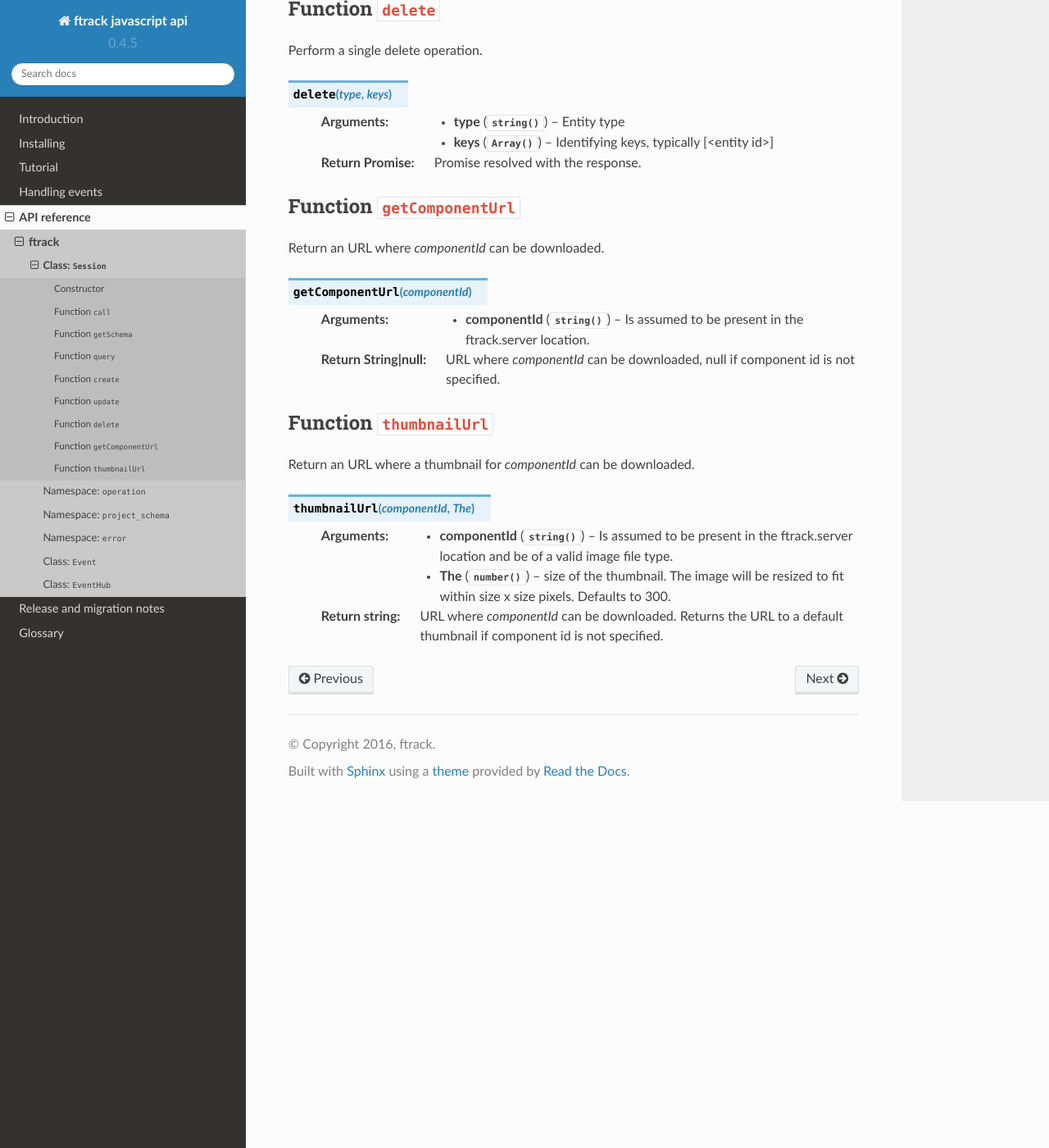
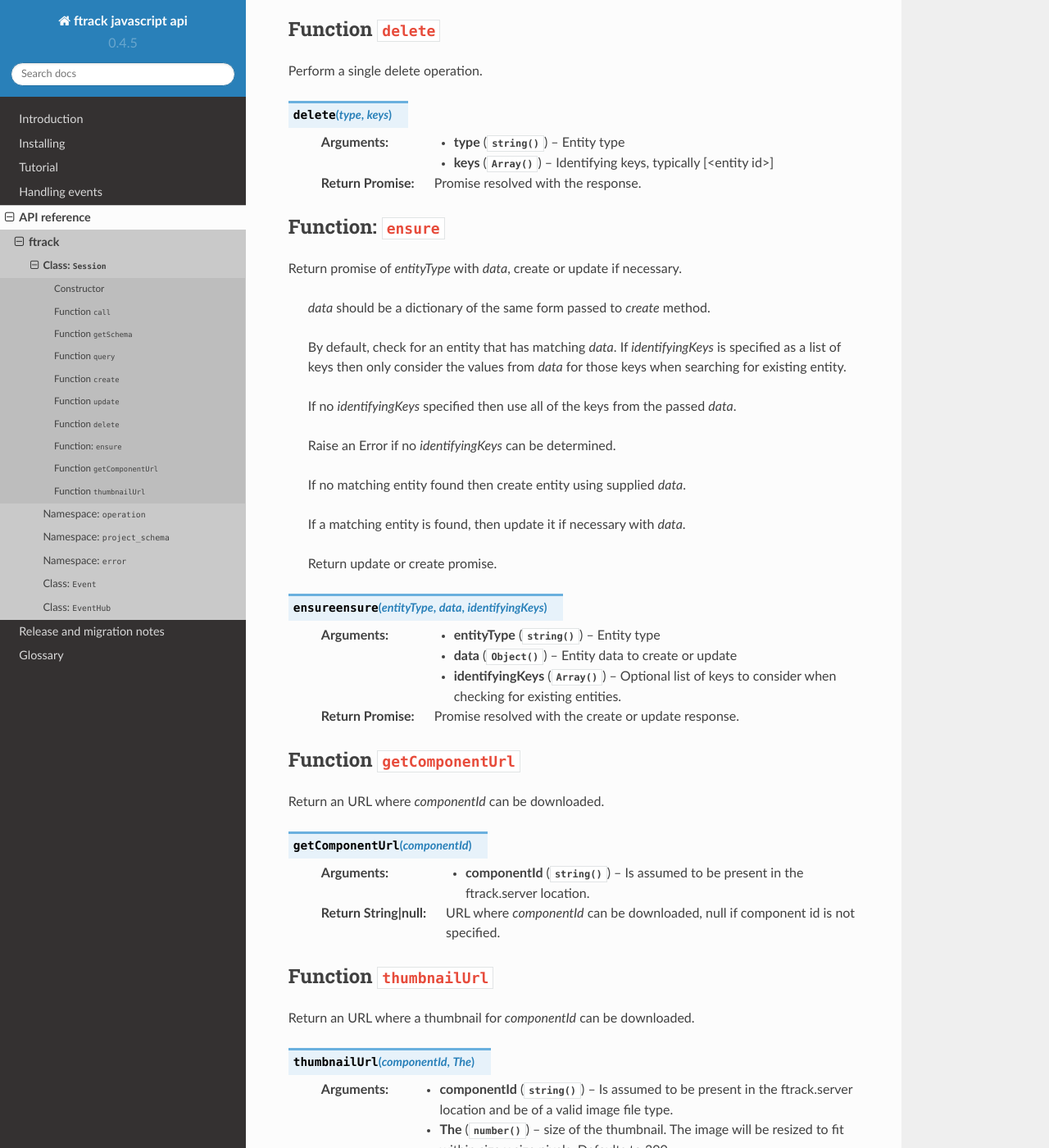
Before and after one commit to ftrackhq/ftrack-javascript, a Sphinx documentation site: the page built from doc/api_reference/session.rst, in a window 1280 px wide and 1400 px high, scrolled down 2381 px. Shown: the whole window at 82% size. Built offline with Sphinx 7.4.7 and the Read the Docs theme 2.0.0, drawn with Linux system fonts in a browser that asks for light colours.

Commit message:
Add session.ensure to api reference

```diff
--- a/doc/api_reference/session.rst
+++ b/doc/api_reference/session.rst
@@ -114,7 +114,38 @@
     :param Array keys: Identifying keys, typically [<entity id>]
     :return Promise: Promise resolved with the response.
 
+.. _api_reference/session/ensure:
 
+Function: ``ensure``
+====================
+
+Return promise of *entityType* with *data*, create or update if necessary.
+
+  *data* should be a dictionary of the same form passed to `create`
+  method.
+
+  By default, check for an entity that has matching *data*. If
+  *identifyingKeys* is specified as a list of keys then only consider the
+  values from *data* for those keys when searching for existing entity.
+
+  If no *identifyingKeys* specified then use all of the keys from the
+  passed *data*.
+
+  Raise an Error if no *identifyingKeys* can be determined.
+
+  If no matching entity found then create entity using supplied *data*.
+
+  If a matching entity is found, then update it if necessary with *data*.
+
+  Return update or create promise.
+
+.. js:function:: ensureensure(entityType, data, identifyingKeys)
+
+    :param string entityType: Entity type
+    :param Object data: Entity data to create or update
+    :param Array identifyingKeys: Optional list of keys to consider when
+      checking for existing entities.
+    :return Promise: Promise resolved with the create or update response.
 
 Function ``getComponentUrl``
 ============================
--- a/doc/release/release_notes.rst
+++ b/doc/release/release_notes.rst
@@ -14,6 +14,10 @@
 
         Session now supports an `ensure` method that will if necessary update or
         create an entity with the given data.
+
+        .. seealso::
+
+            :ref:`api_reference/session/ensure`
 
     .. change:: fixed
         :tags: Event Hub
```
